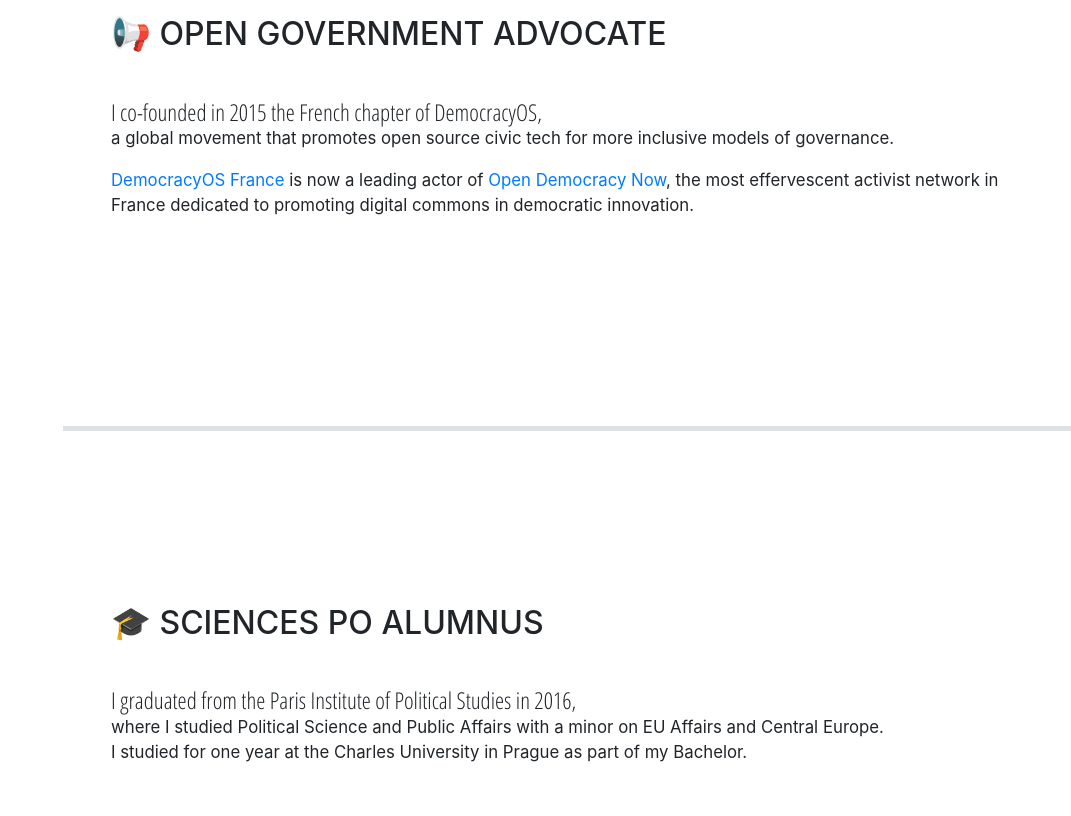
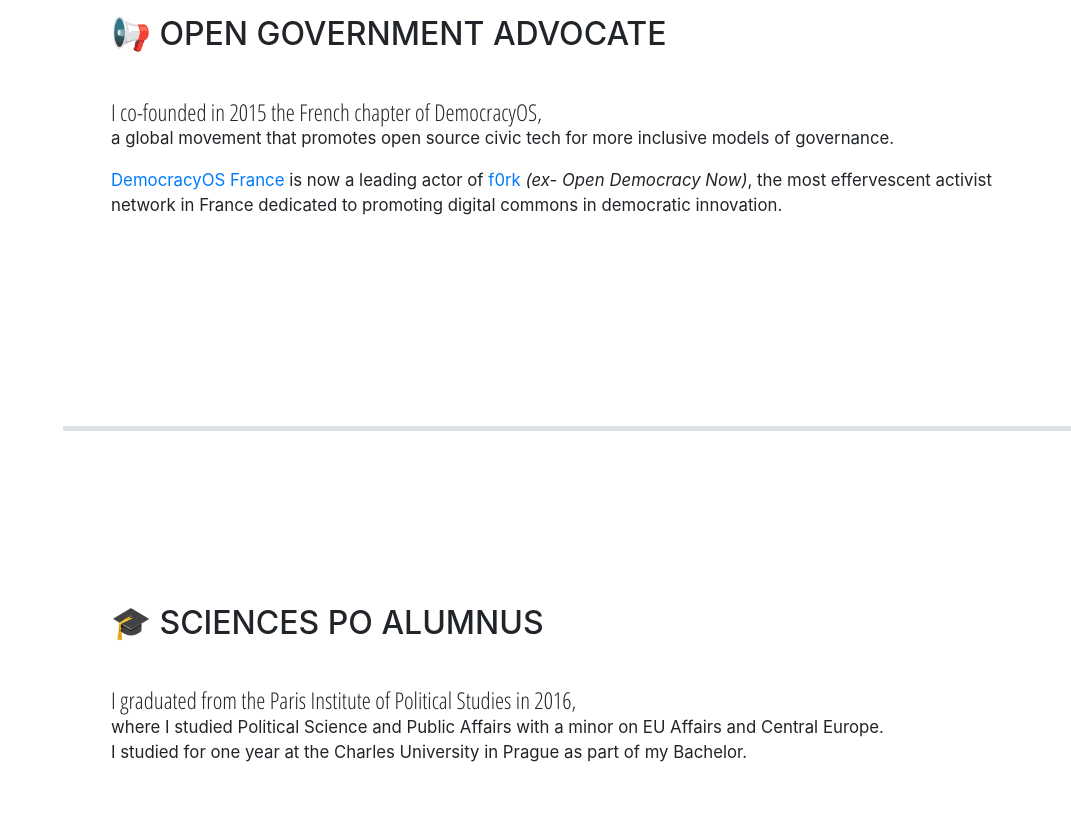
Before and after one commit to geoffrooy/homepage-2018, a website with bundled scripts: page index.html in a window 1280 px wide. Shown: the part 1249-2065 px from the top of the page, without its empty margins (209-1280 px from the left). Built offline with nearby package versions, Linux system fonts and the light colour scheme.

Commit message:
chg links
ODN f0rk

```diff
--- a/index.html
+++ b/index.html
@@ -139,7 +139,7 @@
             <div class="resume-content mr-auto">
               <div class="subheading mb-1">I co-founded in 2015 the French chapter of DemocracyOS,</div>
               <div><p>a global movement that promotes open source civic tech for more inclusive models of governance.</p></div>
-              <p><a class="yellow" href="http://democracyos.eu/home/" target="_blank">DemocracyOS France</a> is now a leading actor of <a class="yellow" href="http://opendemocracynow.net" target="_blank">Open Democracy Now</a>, the most effervescent activist network in France dedicated to promoting digital commons in democratic innovation.</p>
+              <p><a class="yellow" href="http://democracyos.eu/home/" target="_blank">DemocracyOS France</a> is now a leading actor of <a class="yellow" href="http://opendemocracynow.net" target="_blank">f0rk</a> <i>(ex- Open Democracy Now)</i>, the most effervescent activist network in France dedicated to promoting digital commons in democratic innovation.</p>
             </div>
           </div>
 
```
